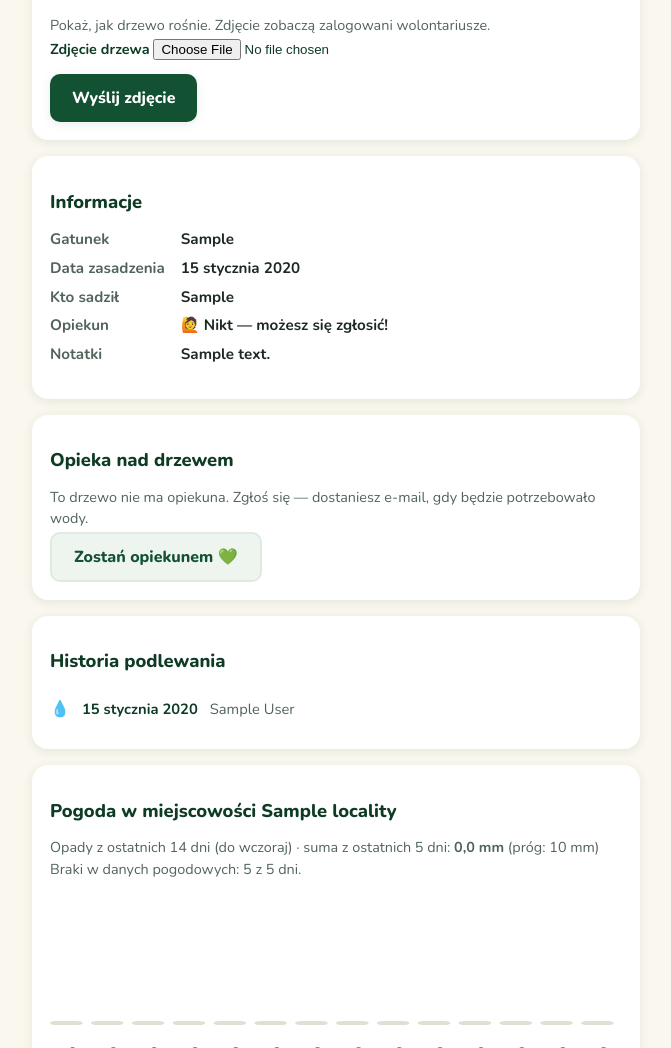
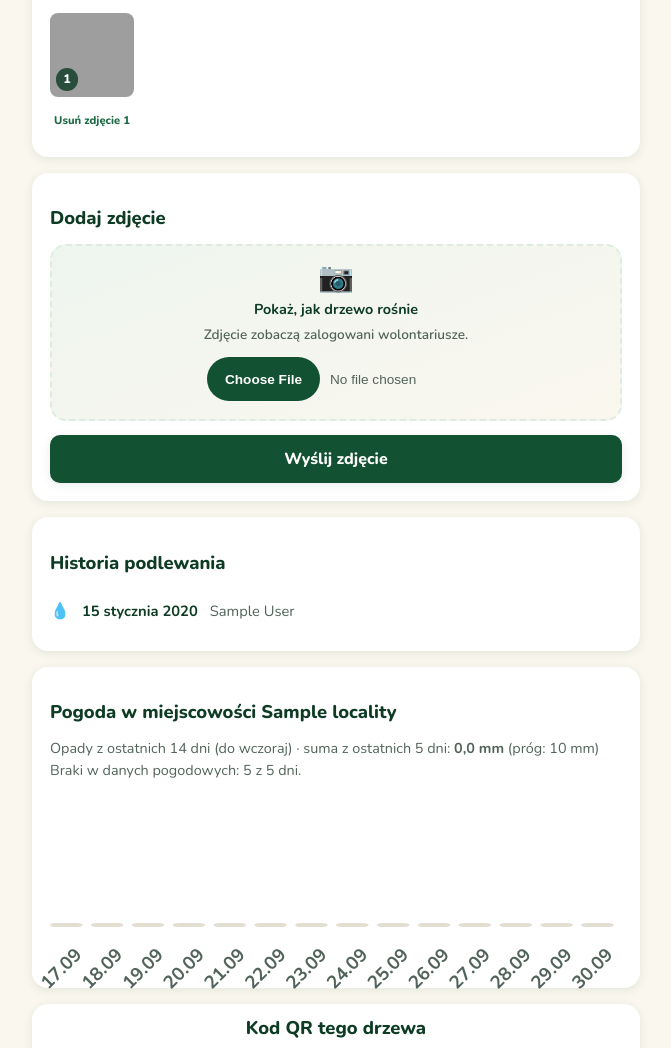
Before and after one commit to Pawel-Truszkowski/greeninnowacje, a Django app: page /drzewo/00000000-0000-0000-0000-000000000001 in a window 1280 px wide. Shown: the part 1306-2354 px from the top of the page, without its empty margins (304-975 px from the left). Run offline with Django 5.2, Linux system fonts and the light colour scheme; a user stored in the database is signed in; data comes from the database, SQL or seed files in the repository; tables that the repository leaves empty hold one stand-in row (values such as "Sample post"); parts of the project's set-up code (start-up, migrations or seed data) failed here and were passed over; some libraries are stand-ins or nearby versions; grey boxes are pictures that could not be loaded.

Commit message:
Fix the tree card layout and stop rendering comments as text
Four things, one of them a real defect that had been shipping.

Django's {# #} is a single-line comment. Spanning one over two lines does
not fail and does not warn — it renders the comment as text. Three
templates did that, and two of them predate this branch: the note at the
top of volunteer_urgent.html was being printed above <!doctype html> in
every e-mail sent to a volunteer, and weather_chart.html carried one into
the tree card. All are {% comment %} now, and a scan over templates/
guards against it coming back, because no feature test would ever notice.

The preview now has two ways out: a backdrop behind the photo and a
labelled "✕ Zamknij" button. Escaping a full-screen overlay should not
depend on hitting one 44 px target in a corner.

"Usuń zdjęcie 3" was running out past its thumbnail. The strip item now
takes the thumbnail's width and the label wraps inside it.

Layout follows the PoC: care controls moved into the same card as
"Oznacz jako podlane", under a divider, so one tree is one decision in
one place instead of a separate section further down the page. The
information list moved above the photos. The upload form uses the same
styling as the one on the registration screen.

Co-Authored-By: Claude Opus 5 <noreply@anthropic.com>

```diff
--- a/static/css/app.css
+++ b/static/css/app.css
@@ -537,12 +537,18 @@ table.data td {
   text-align: center;
 }
 
+/* The thumbnail sets the column width; the label wraps inside it instead of sticking out. */
+.photo-strip li { width: 84px; }
+
 .photo-remove {
   margin-top: 6px;
   width: 100%;
-  padding: 6px 8px;
+  padding: 6px 4px;
   min-height: 36px;
-  font-size: .78rem;
+  font-size: .7rem;
+  line-height: 1.15;
+  white-space: normal;
+  text-align: center;
 }
 
 /* Preview overlay driven by :target — no JavaScript, and the back button closes it. */
@@ -571,19 +577,24 @@ table.data td {
 
 .lightbox-meta { margin: 0; color: #fff; font-weight: 700; font-size: .9rem; text-align: center; }
 
+/* Covers the whole overlay, below the photo: clicking anywhere outside closes the preview. */
+.lightbox-backdrop { position: absolute; inset: 0; }
+
+.lightbox img, .lightbox-meta, .lightbox-close { position: relative; }
+
 .lightbox-close {
   position: absolute;
   top: 12px;
   right: 12px;
-  width: 44px;
-  height: 44px;
+  min-height: 44px;
   display: flex;
   align-items: center;
-  justify-content: center;
-  border-radius: 50%;
-  background: rgba(255, 255, 255, .15);
+  gap: 6px;
+  padding: 0 16px;
+  border-radius: 999px;
+  background: rgba(255, 255, 255, .18);
   color: #fff;
-  font-size: 1.2rem;
+  font-size: .95rem;
   font-weight: 800;
   text-decoration: none;
 }
--- a/templates/emails/volunteer_urgent.html
+++ b/templates/emails/volunteer_urgent.html
@@ -1,6 +1,4 @@
-{# E-mail, not a page: inline style= is required here. Gmail strips <style> blocks and a
-   mail client has no CSP, so the repo's "no inline styles" rule does not apply to
-   templates/emails/. Tables and inline styles are the portable way to lay out an e-mail. #}
+{% comment %}E-mail, not a page: inline style= is required here. Gmail strips <style> blocks and a mail client has no CSP, so the repo's "no inline styles" rule does not apply to templates/emails/. Tables and inline styles are the portable way to lay out an e-mail.{% endcomment %}
 <!doctype html>
 <html lang="pl">
 <body style="margin:0;padding:24px;background:#f4f7f4;font-family:Arial,Helvetica,sans-serif;color:#1c2b22;">
--- a/templates/includes/weather_chart.html
+++ b/templates/includes/weather_chart.html
@@ -5,9 +5,7 @@
           class="bar{% if bar.missing %} bar-missing{% elif bar.dry %} bar-dry{% endif %}">
       <title>{{ bar.label|date:"j E" }}: {% if bar.missing %}brak danych{% else %}{{ bar.value }} mm{% endif %}</title>
     </rect>
-    {# Rotation as an SVG attribute, not CSS: Safari on iOS does not reliably honour
-       transform-box: fill-box, and rotates every label around the chart's origin
-       instead of its own box — the labels fan out diagonally. #}
+    {% comment %}Rotation as an SVG attribute, not CSS: Safari on iOS does not reliably honour transform-box: fill-box, and rotates every label around the chart's origin instead of its own box — the labels fan out diagonally.{% endcomment %}
     <text x="{{ bar.label_x }}" y="{{ label_y }}" class="bar-label" text-anchor="end"
           transform="rotate(-45 {{ bar.label_x }} {{ label_y }})">{{ bar.label|date:"d.m" }}</text>
   {% endfor %}
--- a/templates/trees/tree_card.html
+++ b/templates/trees/tree_card.html
@@ -25,14 +25,59 @@
         {% csrf_token %}
         <button type="submit" class="btn btn-water block">💧 Oznacz jako podlane</button>
       </form>
+
+      {% comment %}Care sits in the same card as watering, below the button, as in the PoC: one decision about this tree, one place.{% endcomment %}
+      <hr class="divider">
+      <div class="row between care-row">
+        <div>
+          <b>Opiekun:</b>
+          {% if is_my_tree %}
+            💚 Ty ({{ card.caretaker }})
+          {% elif has_caretaker %}
+            💚 {{ card.caretaker }}
+          {% else %}
+            <span class="no-caretaker">brak — drzewo szuka opiekuna!</span>
+          {% endif %}
+        </div>
+        {% if is_my_tree %}
+          <form method="post" action="{% url 'trees:stop-care' tree_id=card.id %}">
+            {% csrf_token %}
+            <button type="submit" class="btn btn-ghost">Zrezygnuj z opieki</button>
+          </form>
+        {% elif not has_caretaker %}
+          <form method="post" action="{% url 'trees:take-care' tree_id=card.id %}">
+            {% csrf_token %}
+            <button type="submit" class="btn btn-secondary">🙋 Zostań opiekunem 💚</button>
+          </form>
+        {% endif %}
+      </div>
+      {% if is_my_tree %}
+        <p class="muted tight">Dostaniesz e-mail, gdy drzewo będzie pilnie potrzebowało wody.</p>
+      {% elif not has_caretaker %}
+        <p class="muted tight">Zgłoś się — dostaniesz e-mail, gdy drzewo będzie potrzebowało wody.</p>
+      {% endif %}
     {% endif %}
+  </div>
+
+  <div class="card">
+    <h2>Informacje</h2>
+    <dl class="kv">
+      <dt>Gatunek</dt><dd>{{ card.species }}</dd>
+      <dt>Data zasadzenia</dt><dd>{{ card.planted_on|date:"j E Y" }}</dd>
+      {% if card.planted_by %}<dt>Kto sadził</dt><dd>{{ card.planted_by }}</dd>{% endif %}
+      <dt>Opiekun</dt>
+      <dd>
+        {% if user.is_authenticated %}
+          {% if card.caretaker %}💚 {{ card.caretaker }}{% else %}🙋 Nikt — możesz się zgłosić!{% endif %}
+        {% elif card.has_caretaker %}💚 Tak — drzewo ma opiekuna{% else %}🙋 Nie — możesz się zgłosić!{% endif %}
+      </dd>
+      {% if card.notes %}<dt>Notatki</dt><dd>{{ card.notes }}</dd>{% endif %}
+    </dl>
   </div>
 
   {# Photos are for logged-in users only: a private garden shows houses and people. #}
   {% if user.is_authenticated and card.photos %}
-    {# `forloop.revcounter` numbers the oldest photo 1: the list is newest-first, so counting
-       backwards gives the order the tree actually grew in — and a new upload does not
-       renumber the ones already there. #}
+    {% comment %}`forloop.revcounter` numbers the oldest photo 1: the list is newest-first, so counting backwards gives the order the tree actually grew in — and a new upload does not renumber the ones already there.{% endcomment %}
     <div class="card" id="zdjecia">
       <h2>Zdjęcia <span class="muted">({{ card.photos|length }})</span></h2>
 
@@ -66,11 +111,12 @@
       </ul>
     </div>
 
-    {# Preview without a line of JavaScript: the overlay is shown by :target, so opening and
-       closing it is ordinary navigation — the back button closes it too. #}
+    {% comment %}Preview without a line of JavaScript: the overlay is shown by :target, so opening and closing it is ordinary navigation — the back button closes it too.{% endcomment %}
     {% for photo in card.photos %}
       <div class="lightbox" id="zdjecie-{{ photo.pk }}">
-        <a class="lightbox-close" href="#zdjecia" aria-label="Zamknij podgląd">✕</a>
+        {% comment %}Two ways out: the backdrop behind the photo, and the button. Escaping a full-screen overlay must not depend on hitting a 44 px target.{% endcomment %}
+        <a class="lightbox-backdrop" href="#zdjecia" aria-label="Zamknij podgląd" tabindex="-1"></a>
+        <a class="lightbox-close" href="#zdjecia">✕ Zamknij</a>
         <img src="{% url 'trees:photo' photo_id=photo.pk %}"
              width="{{ photo.width }}" height="{{ photo.height }}"
              alt="Zdjęcie {{ forloop.revcounter }} drzewa: {{ card.species }}">
@@ -90,47 +136,14 @@
           action="{% url 'trees:add-photo' tree_id=card.id %}">
       {% csrf_token %}
       <h2>Dodaj zdjęcie</h2>
-      <p class="muted tight">Pokaż, jak drzewo rośnie. Zdjęcie zobaczą zalogowani wolontariusze.</p>
-      {% include "includes/field.html" with field=photo_form.image %}
-      <button type="submit" class="btn btn-primary">Wyślij zdjęcie</button>
+      <label class="field photo-field" for="{{ photo_form.image.id_for_label }}">
+        <span class="photo-field-art">📷</span>
+        <span class="photo-field-title">Pokaż, jak drzewo rośnie</span>
+        <span class="optional photo-field-hint">Zdjęcie zobaczą zalogowani wolontariusze.</span>
+        {{ photo_form.image }}
+      </label>
+      <button type="submit" class="btn btn-primary block">Wyślij zdjęcie</button>
     </form>
-  {% endif %}
-
-  <div class="card">
-    <h2>Informacje</h2>
-    <dl class="kv">
-      <dt>Gatunek</dt><dd>{{ card.species }}</dd>
-      <dt>Data zasadzenia</dt><dd>{{ card.planted_on|date:"j E Y" }}</dd>
-      {% if card.planted_by %}<dt>Kto sadził</dt><dd>{{ card.planted_by }}</dd>{% endif %}
-      <dt>Opiekun</dt>
-      <dd>
-        {% if user.is_authenticated %}
-          {% if card.caretaker %}💚 {{ card.caretaker }}{% else %}🙋 Nikt — możesz się zgłosić!{% endif %}
-        {% elif card.has_caretaker %}💚 Tak — drzewo ma opiekuna{% else %}🙋 Nie — możesz się zgłosić!{% endif %}
-      </dd>
-      {% if card.notes %}<dt>Notatki</dt><dd>{{ card.notes }}</dd>{% endif %}
-    </dl>
-  </div>
-
-  {% if user.is_authenticated and card.lifecycle != "archived" %}
-    <div class="card">
-      <h2>Opieka nad drzewem</h2>
-      {% if is_my_tree %}
-        <p class="muted tight">Opiekujesz się tym drzewem. Dostaniesz e-mail, gdy będzie pilnie potrzebowało wody.</p>
-        <form method="post" action="{% url 'trees:stop-care' tree_id=card.id %}">
-          {% csrf_token %}
-          <button type="submit" class="btn btn-ghost">Zrezygnuj z opieki</button>
-        </form>
-      {% elif has_caretaker %}
-        <p class="muted tight">Tym drzewem opiekuje się już {{ card.caretaker }}. Nadal możesz je podlać!</p>
-      {% else %}
-        <p class="muted tight">To drzewo nie ma opiekuna. Zgłoś się — dostaniesz e-mail, gdy będzie potrzebowało wody.</p>
-        <form method="post" action="{% url 'trees:take-care' tree_id=card.id %}">
-          {% csrf_token %}
-          <button type="submit" class="btn btn-secondary">Zostań opiekunem 💚</button>
-        </form>
-      {% endif %}
-    </div>
   {% endif %}
 
   <div class="card">
```
Also changed, not shown: core/tests/test_templates.py (added, +29 -0 lines), trees/tests/test_photo_views.py (+58 -0 lines).
